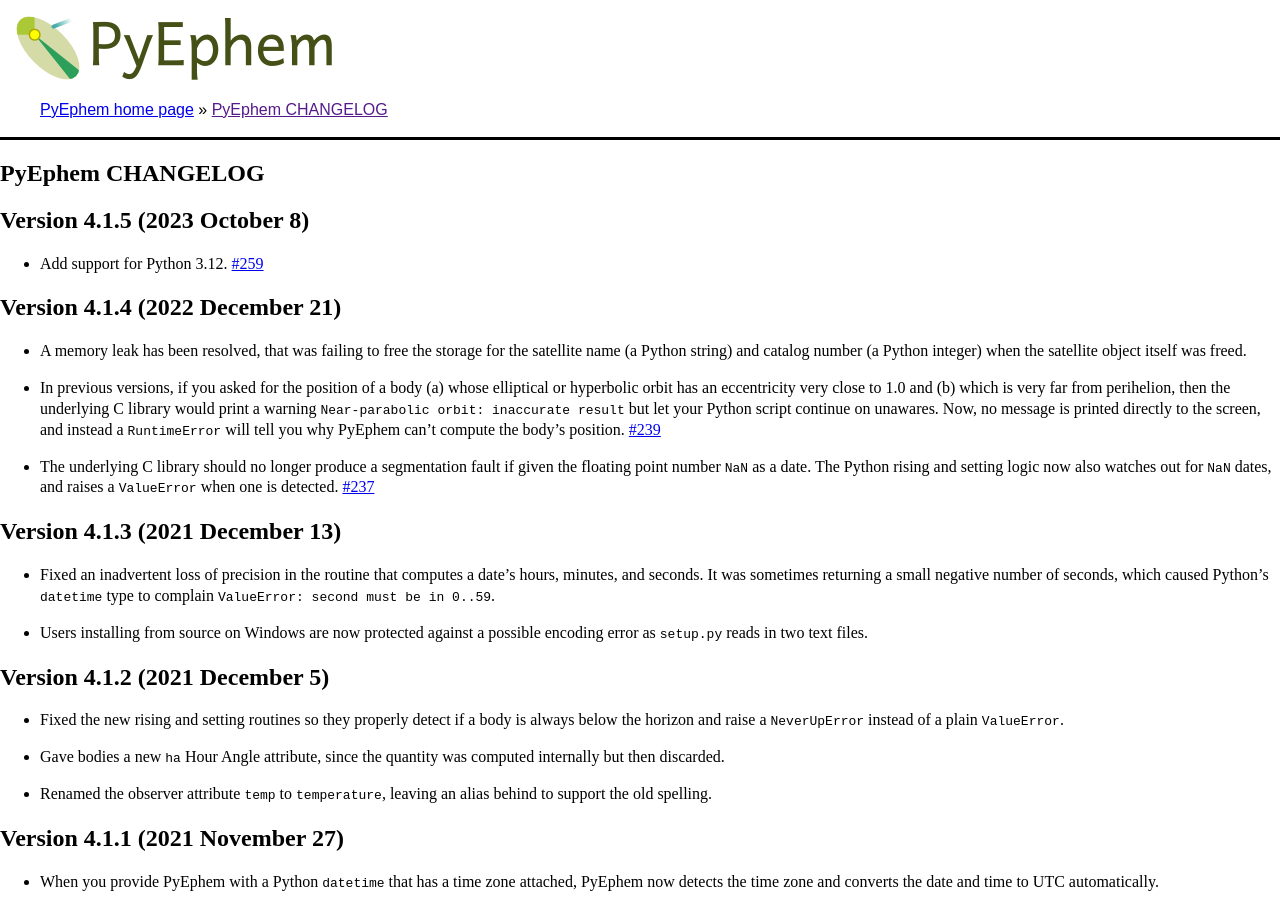
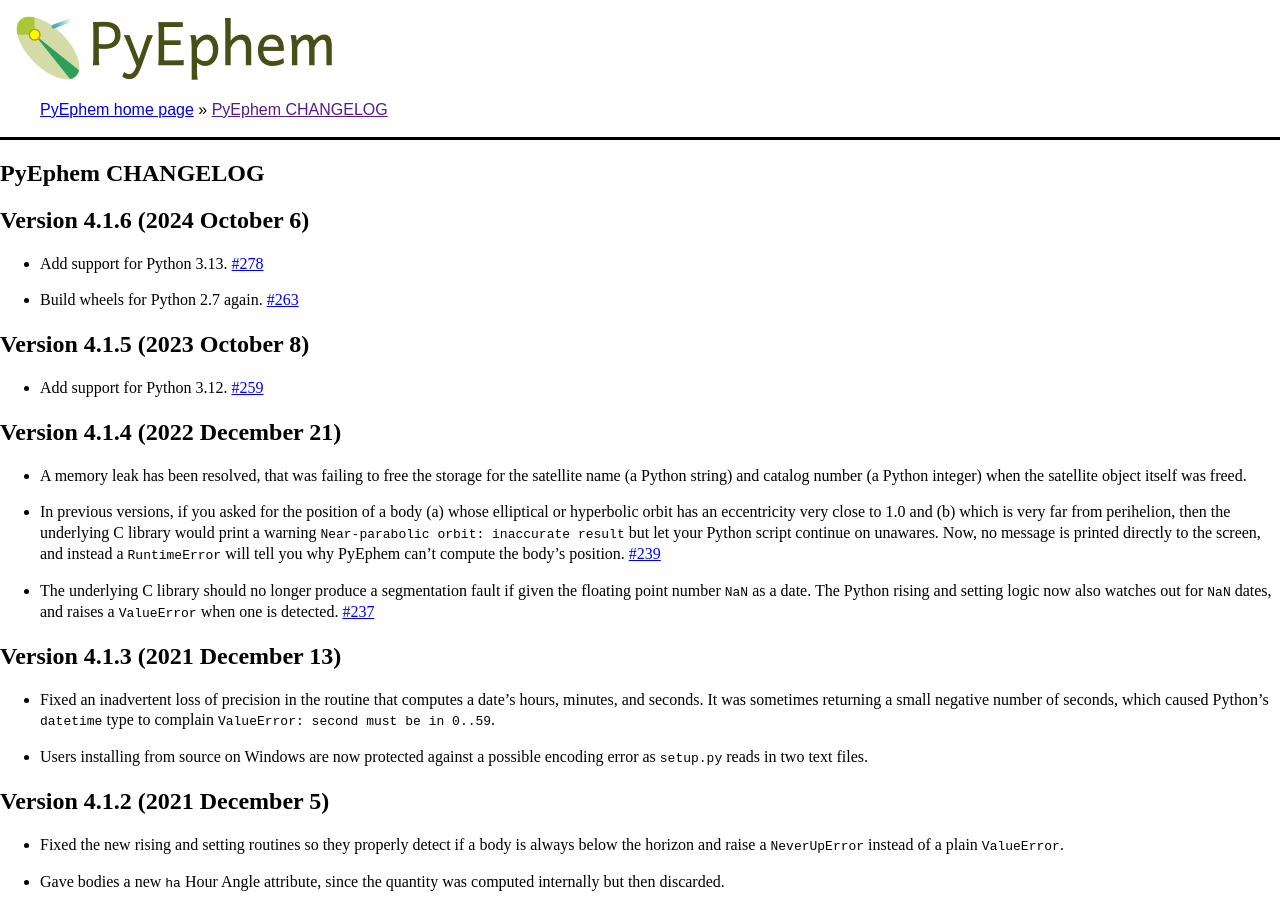
Before and after one commit to brandon-rhodes/pyephem, a Sphinx documentation site: the page built from ephem/doc/CHANGELOG.rst, in a window 1280 px wide and 900 px high. Built offline with Sphinx 7.4.7, drawn with Linux system fonts in a browser that asks for light colours.

Commit message:
Build wheels for Python 2.7 again (#263)

```diff
--- a/ephem/__init__.py
+++ b/ephem/__init__.py
@@ -10,7 +10,7 @@
 from math import acos, cos, isnan, pi, sin
 from time import localtime as _localtime
 
-__version__ = '4.1.5'
+__version__ = '4.1.6'
 
 # As a favor, compile a regular expression that our C library would
 # really rather not compile for itself.
--- a/ephem/doc/CHANGELOG.rst
+++ b/ephem/doc/CHANGELOG.rst
@@ -1,6 +1,15 @@
 =================
 PyEphem CHANGELOG
 =================
+
+Version 4.1.6 (2024 October 6)
+------------------------------
+
+- Add support for Python 3.13.
+  `#278 <https://github.com/brandon-rhodes/pyephem/pull/278>`_
+
+- Build wheels for Python 2.7 again.
+  `#263 <https://github.com/brandon-rhodes/pyephem/pull/263>`_
 
 Version 4.1.5 (2023 October 8)
 ------------------------------
```
Also changed, not shown: 2 other files.
